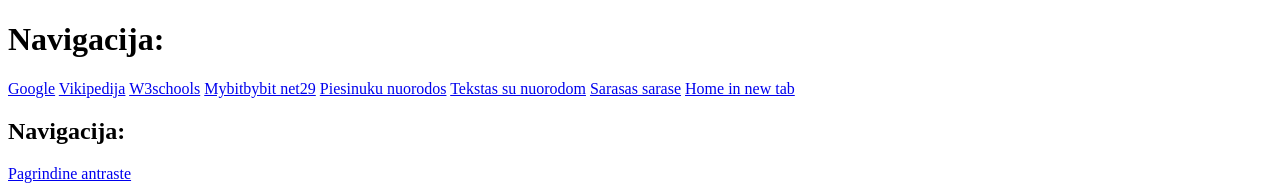
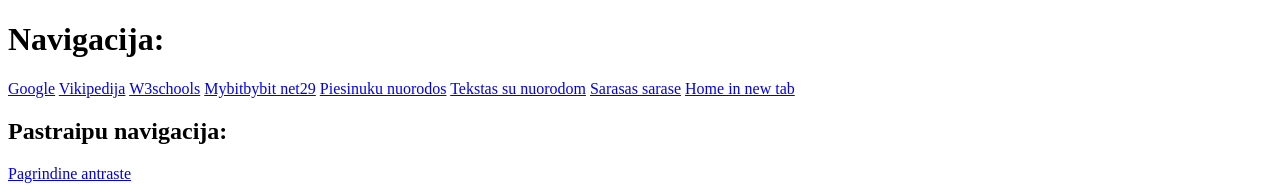
Before and after one commit to LBockus/02-praktine-uzduotis, a plain HTML site: page tekstas.htm in a window 1280 px wide. Shown: the top 196 px of the page. Drawn offline with Linux system fonts and the light colour scheme.

Commit message:
quality fix

```diff
--- a/tekstas.htm
+++ b/tekstas.htm
@@ -19,7 +19,7 @@
             <a href="index.htm" target="_blank">Home in new tab</a>
         </header>
         <nav>
-            <h1>Navigacija:</h1>
+            <h1>Pastraipu navigacija:</h1>
             <p><a href="#main-title">Pagrindine antraste</a></p>
             <p><a href="#c1">Pirma pastraipa</a></p>
             <p><a href="#c2">Antra pastraipa</a></p>
```
